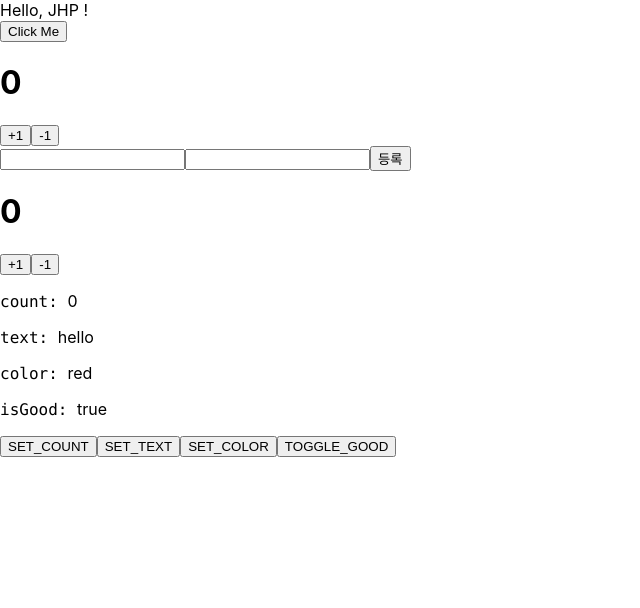
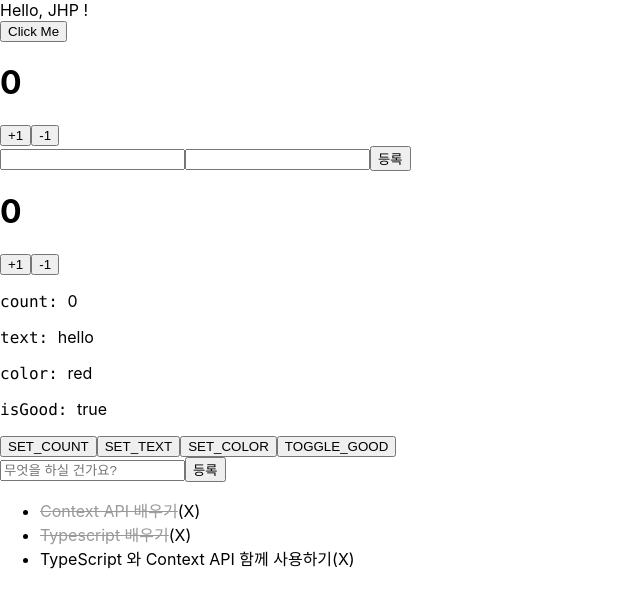
Before and after one commit to qkrwlgh91/ts-react-basic, a React (Create React App) app: page / in a window 1280 px wide. Shown: the top 608 px of the page, without its empty margins (0-640 px from the left). Built offline with nearby package versions, Linux system fonts and the light colour scheme.

Commit message:
added todo tsx files for practicing regaring context api

```diff
--- a/src/App.tsx
+++ b/src/App.tsx
@@ -5,6 +5,9 @@ import Counter from './Counter';
 import MyForm from './MyForm';
 import CounterReducer from './CounterReducer';
 import ReducerSample from './ReducerSample';
+
+import TodoForm from './components/TodoForm';
+import TodoList from './components/TodoList';
 
 function App() {
   const onClick = (name: string) => {
@@ -23,6 +26,10 @@ function App() {
       <MyForm onSubmit={onSubmit} />
       <CounterReducer />
       <ReducerSample />
+      <div>
+        <TodoForm/>
+        <TodoList/>
+      </div>
     </div>
 
   );
--- /dev/null
+++ b/src/components/TodoForm.tsx
@@ -0,0 +1,26 @@
+import React, { useState } from 'react'
+
+
+function TodoForm() {
+
+    const [value, setValue] = useState('');
+
+    const onSubmit = (e: React.FormEvent) => {
+        e.preventDefault();
+        // TODO: 새 항목 생성하기
+        setValue('');
+    }
+
+    return (
+        <form onSubmit={onSubmit}>
+            <input
+                value={value}
+                placeholder="무엇을 하실 건가요?"
+                onChange={e => setValue(e.target.value)}
+            />
+            <button>등록</button>
+        </form>
+    )
+}
+
+export default TodoForm
--- /dev/null
+++ b/src/components/TodoItem.css
@@ -0,0 +1,14 @@
+.TodoItem .text {
+    cursor: pointer;
+}
+
+.TodoItem.done .text {
+    color: #999999;
+    text-decoration: line-through;
+}
+
+.todoItem .remove {
+    color: red;
+    margin-left: 4px;
+    cursor: pointer;
+}
--- /dev/null
+++ b/src/components/TodoItem.tsx
@@ -0,0 +1,21 @@
+import React from 'react';
+import './TodoItem.css';
+
+export type TodoItemProps = {
+    todo: {
+        id: number;
+        text: string;
+        done: boolean;
+    };
+}
+
+function TodoItem({ todo }: TodoItemProps) {
+    return (
+        <li className={`TodoItem ${todo.done ? 'done' : ''}`}>
+            <span className="text">{todo.text}</span>
+            <span className="remove">(X)</span>
+        </li>
+    )
+}
+
+export default TodoItem
--- /dev/null
+++ b/src/components/TodoList.tsx
@@ -0,0 +1,33 @@
+import React from 'react'
+import TodoItem from './TodoItem';
+
+function TodoList() {
+
+    const todos = [
+        {
+            id: 1,
+            text: 'Context API 배우기',
+            done: true
+        },
+        {
+            id: 2,
+            text: 'Typescript 배우기',
+            done: true
+        },
+        {
+            id: 3,
+            text: 'TypeScript 와 Context API 함께 사용하기',
+            done: false
+        },
+    ]
+
+    return (
+        <ul>
+            { todos.map(todo => (
+                <TodoItem todo={todo} key={todo.id} />
+            ))}
+        </ul>
+    )
+}
+
+export default TodoList
```
